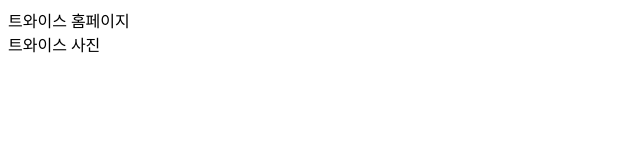
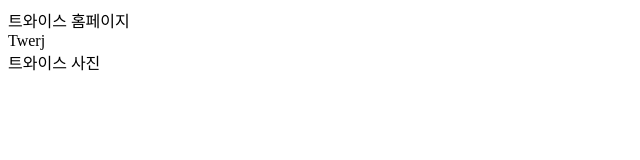
Before and after one commit to schGitOrganization/my-git-repository, a plain HTML site: page index.html in a window 1280 px wide. Shown: the whole page, without its empty margins (0-640 px from the left). Drawn offline with Linux system fonts and the light colour scheme.

Commit message:
Add description of Twice in body

```diff
--- a/index.html
+++ b/index.html
@@ -1,2 +1,8 @@
-<html>트와이스 홈페이지</html>
+<html>트와이스 홈페이지
+	<body>
+		<div>Twerj</div>
+	</body>
+
+
+</html>
 <div>트와이스 사진</div>
```
